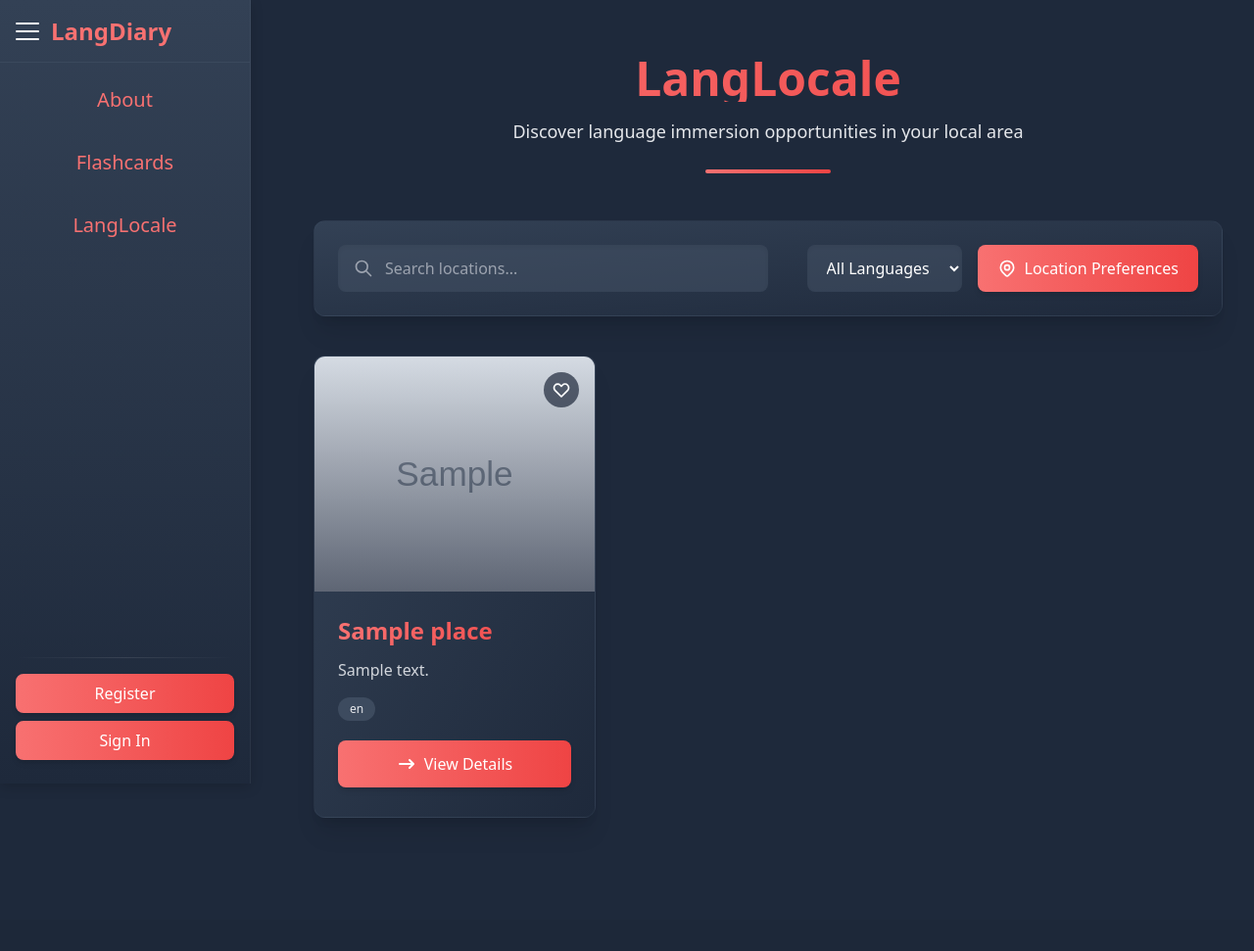
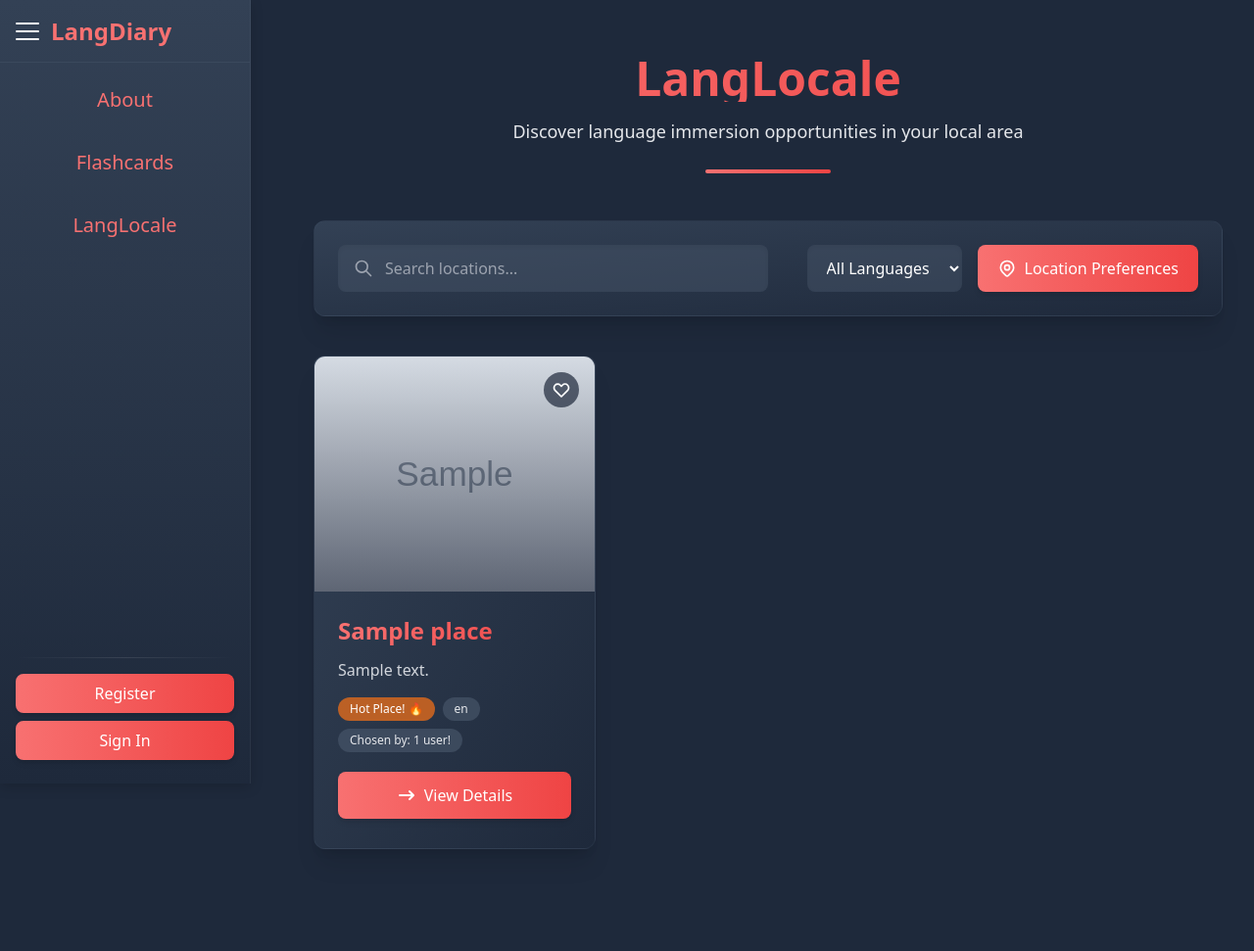
Before and after one commit to CS2340-Project/LangDiary, a Django app: template langlocale/templates/langlocale/index.html in a window 1280 px wide. Shown: the whole page at 98% size. Before the commit the page ends 835 px from the top, so only its background shows below. Run offline with Django 5.2, Linux system fonts and the light colour scheme; the template is opened without the code that fills it: most values are stand-ins (such as "Sample title", 1, 10 or a date in 2020); grey boxes marked "Sample" are stand-in pictures; some libraries are stand-ins or nearby versions.

Commit message:
Favorite tracking

```diff
--- a/langlocale/templates/langlocale/index.html
+++ b/langlocale/templates/langlocale/index.html
@@ -84,6 +84,10 @@
 
             <!-- Tags section -->
             <div class="flex flex-wrap gap-2 mb-5">
+            {% if place.favorite_count > 0 %}
+                <span class="bg-orange-500/70 text-white text-xs px-3 py-1 rounded-full">Hot Place! &#128293;</span>
+            {% endif %}
+
               {% if place.languages %}
                 {% for language in place.languages %}
                   <span class="bg-slate-600/70 text-gray-200 text-xs px-3 py-1 rounded-full">{{ language }}</span>
@@ -92,6 +96,10 @@
                 <span class="bg-slate-600/70 text-gray-200 text-xs px-3 py-1 rounded-full">Spanish</span>
                 <span class="bg-slate-600/70 text-gray-200 text-xs px-3 py-1 rounded-full">French</span>
               {% endif %}
+
+            {% if place.favorite_count %}
+                <span class="bg-slate-600/70 text-gray-200 text-xs px-3 py-1 rounded-full">Chosen by: {{ place.favorite_count }} user!</span>
+            {% endif %}
             </div>
 
             <!-- Action button -->
--- a/langlocale/views.py
+++ b/langlocale/views.py
@@ -34,7 +34,9 @@ def index(request):
             datum['is_favorite'] = place.placeId in favorite_places
         else:
             datum['is_favorite'] = False
+        datum['favorite_count'] = Favorite.objects.filter(place=place).count()
 
+    print(datum)
     # Pagination
     page = request.GET.get('page', 1)
     paginator = Paginator(data, 12)  # 12 items per page
```
Also changed, not shown: users/views.py (line endings or trailing spaces).
